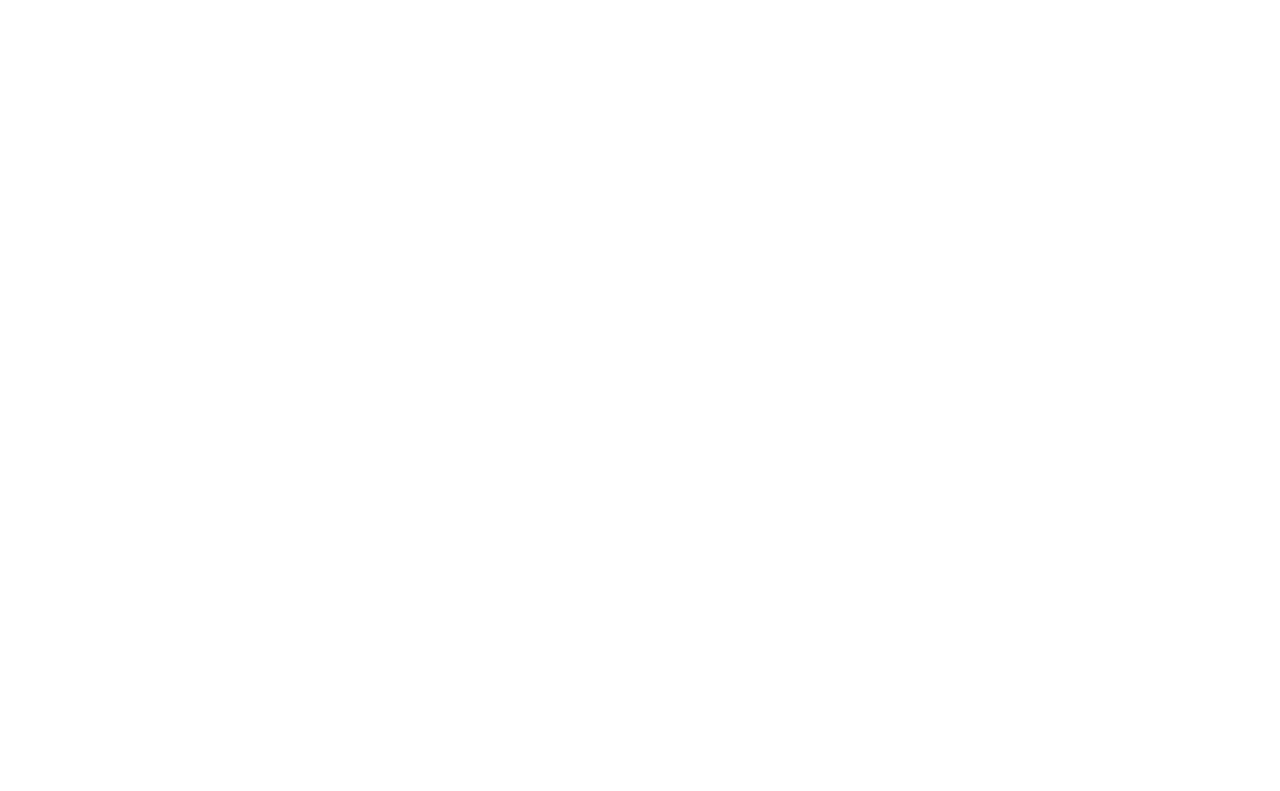
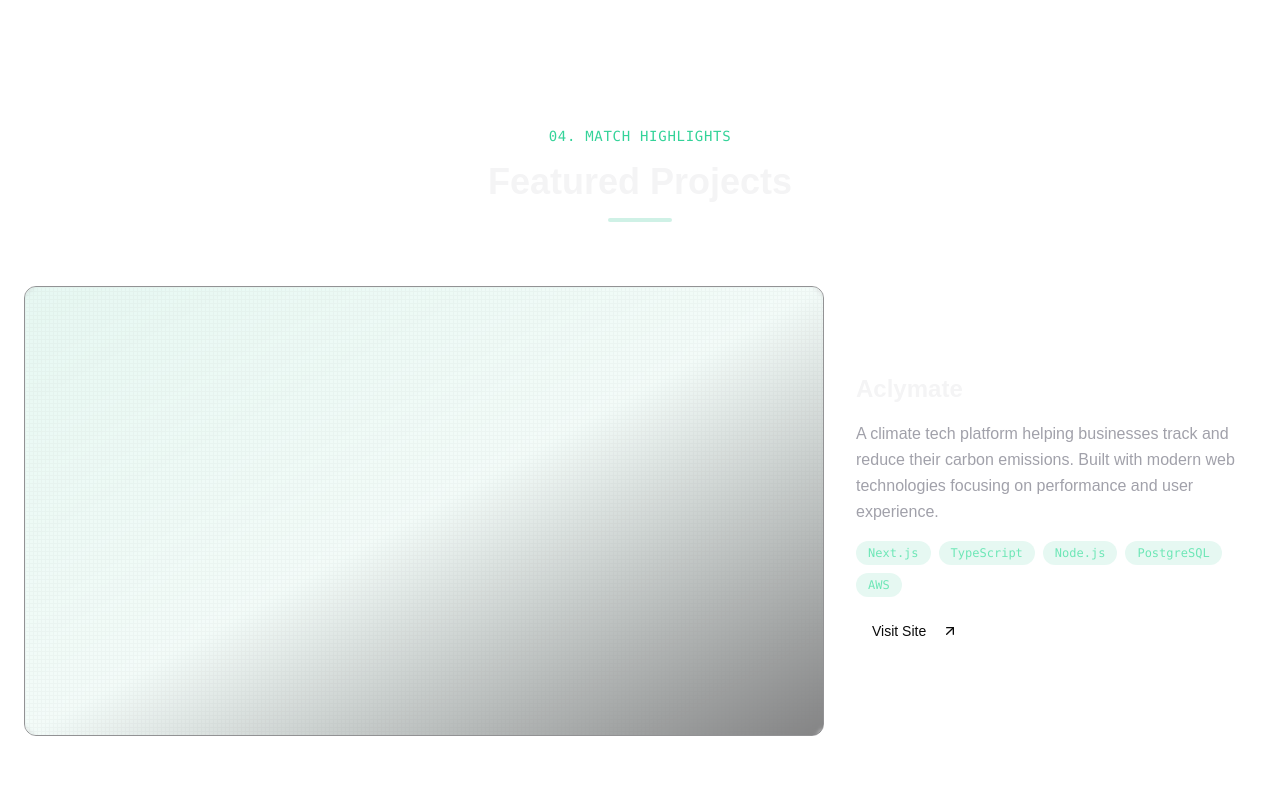
Before and after one commit to farukkandemir/portfolio-website, a Next.js app: page / in a window 1280 px wide. Shown: the part 2589-3380 px from the top of the page. Before the commit the page ends 2587 px from the top, so only its background shows below. Built offline with nearby package versions, Linux system fonts and the light colour scheme.

Commit message:
added projects section.

```diff
--- a/app/page.tsx
+++ b/app/page.tsx
@@ -2,6 +2,7 @@
 import Hero from "@/components/sections/Hero";
 import About from "@/components/sections/About";
 import Experience from "@/components/sections/Experience";
+import Projects from "@/components/sections/Projects";
 
 export default function Home() {
   return (
@@ -11,6 +12,7 @@
         <Hero />
         <About />
         <Experience />
+        <Projects />
       </main>
     </>
   );
--- /dev/null
+++ b/components/sections/Projects.tsx
@@ -0,0 +1,134 @@
+import Container from "../layout/Container";
+import { Button } from "../ui/button";
+import { ArrowUpRight, Github } from "lucide-react";
+import Link from "next/link";
+
+type ProjectType = {
+  title: string;
+  description: string;
+  tech: string[];
+  liveUrl?: string;
+  githubUrl?: string;
+  featured?: boolean;
+};
+
+const projects: ProjectType[] = [
+  {
+    title: "Aclymate",
+    description:
+      "A climate tech platform helping businesses track and reduce their carbon emissions. Built with modern web technologies focusing on performance and user experience.",
+    tech: ["Next.js", "TypeScript", "Node.js", "PostgreSQL", "AWS"],
+    liveUrl: "https://aclymate.com",
+    featured: true,
+  },
+  {
+    title: "Project Two",
+    description:
+      "Description of another significant project showcasing different technical skills and problem-solving abilities.",
+    tech: ["React", "Node.js", "MongoDB", "Docker"],
+    liveUrl: "https://project2.com",
+    githubUrl: "https://github.com/yourusername/project2",
+  },
+];
+
+const Projects = () => {
+  return (
+    <section id="projects" className="relative py-24 sm:py-32">
+      <Container>
+        {/* Section Title */}
+        <div className="flex flex-col items-center text-center space-y-4 mb-16">
+          <p className="text-emerald-400 font-mono text-sm tracking-wider">
+            04. MATCH HIGHLIGHTS
+          </p>
+          <h2 className="text-4xl font-bold text-zinc-100">
+            Featured Projects
+          </h2>
+          <div className="w-16 h-1 bg-emerald-500/20 rounded-full" />
+        </div>
+
+        {/* Projects Grid */}
+        <div className="space-y-24">
+          {projects.map((project, index) => (
+            <div
+              key={project.title}
+              className={`group relative grid grid-cols-1 gap-8 ${
+                index % 2 === 0
+                  ? "lg:grid-cols-[2fr,1fr]"
+                  : "lg:grid-cols-[1fr,2fr]"
+              }`}
+            >
+              {/* Project Image/Gradient Placeholder */}
+              <div
+                className={`relative aspect-[16/9] overflow-hidden rounded-xl border border-zinc-800/50 ${
+                  index % 2 === 1 && "lg:order-2"
+                }`}
+              >
+                <div className="absolute inset-0 bg-gradient-to-br from-emerald-500/10 via-emerald-500/5 to-zinc-950/50" />
+                <div className="absolute inset-0 backdrop-blur-[2px]" />
+                {/* Optional pattern overlay */}
+                <div className="absolute inset-0 bg-[linear-gradient(to_right,#808080_1px,transparent_1px),linear-gradient(to_bottom,#808080_1px,transparent_1px)] bg-[size:4px_4px] opacity-5" />
+              </div>
+
+              {/* Project Info */}
+              <div
+                className={`flex flex-col justify-center ${
+                  index % 2 === 1 ? "lg:order-1 lg:text-right" : ""
+                }`}
+              >
+                <div className="space-y-4">
+                  <h3 className="text-2xl font-bold text-zinc-100">
+                    {project.title}
+                  </h3>
+                  <p className="text-zinc-400 leading-relaxed">
+                    {project.description}
+                  </p>
+
+                  {/* Tech Stack */}
+                  <div
+                    className={`flex flex-wrap gap-2 ${
+                      index % 2 === 1 ? "lg:justify-end" : ""
+                    }`}
+                  >
+                    {project.tech.map((tech) => (
+                      <span
+                        key={tech}
+                        className="px-3 py-1 text-xs font-mono text-emerald-300 bg-emerald-500/10 rounded-full"
+                      >
+                        {tech}
+                      </span>
+                    ))}
+                  </div>
+
+                  {/* Project Links */}
+                  <div
+                    className={`flex items-center gap-4 ${
+                      index % 2 === 1 ? "lg:justify-end" : ""
+                    }`}
+                  >
+                    {project.liveUrl && (
+                      <Button asChild variant="ghost" className="group/btn">
+                        <Link href={project.liveUrl} target="_blank">
+                          Visit Site
+                          <ArrowUpRight className="ml-2 h-4 w-4 transition-transform group-hover/btn:translate-x-1" />
+                        </Link>
+                      </Button>
+                    )}
+                    {project.githubUrl && (
+                      <Button asChild variant="ghost" size="icon">
+                        <Link href={project.githubUrl} target="_blank">
+                          <Github className="h-5 w-5" />
+                        </Link>
+                      </Button>
+                    )}
+                  </div>
+                </div>
+              </div>
+            </div>
+          ))}
+        </div>
+      </Container>
+    </section>
+  );
+};
+
+export default Projects;
```
